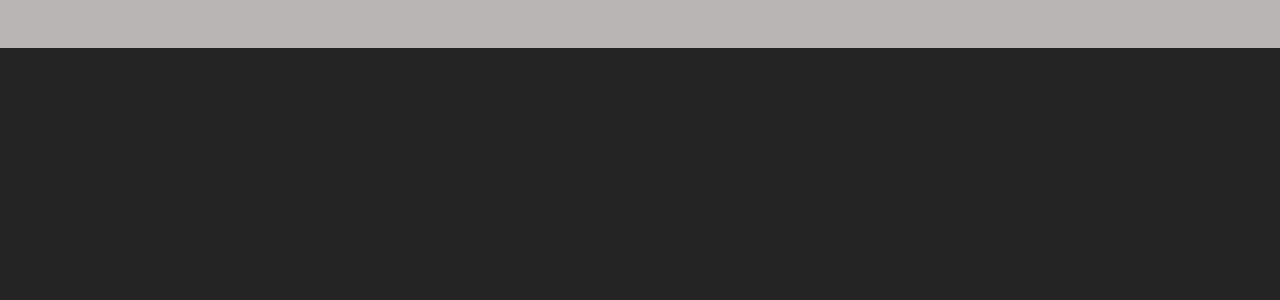
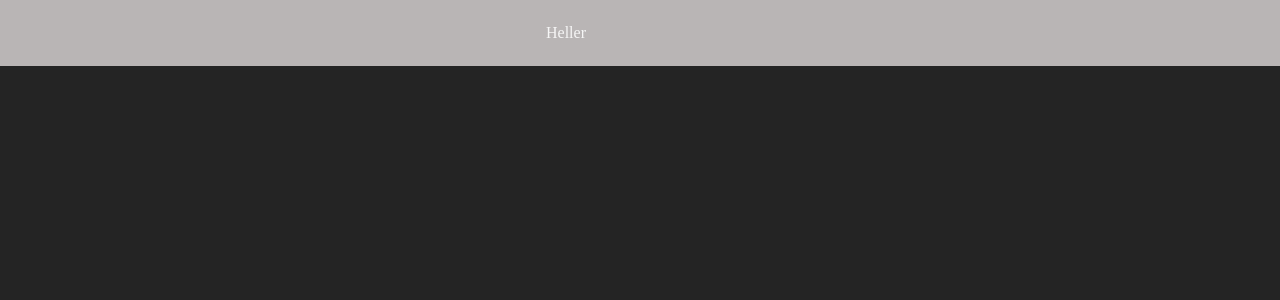
Before and after one commit to metalhead5209/GitStatss, a React (Vite) app: page / in a window 1280 px wide. Shown: the top 300 px of the page. Built offline with nearby package versions, Linux system fonts and the light colour scheme.

Commit message:
set up context api in index.ejs to funnel all data to one source to be called upon in the app

```diff
--- a/package.json
+++ b/package.json
@@ -9,6 +9,7 @@
     "preview": "vite preview"
   },
   "dependencies": {
+    "axios": "^0.27.2",
     "react": "^18.2.0",
     "react-dom": "^18.2.0",
     "react-router-dom": "^6.3.0"
--- a/src/components/NavBar.jsx
+++ b/src/components/NavBar.jsx
@@ -1,11 +1,13 @@
 import React from 'react';
 import styled from 'styled-components';
+import { GitContext } from '../context';
 import { NavWrapper } from '../Wrappers';
 
 const NavBar = () => {
+    const data = React.useContext(GitContext);
   return (
     <NavWrapper>
-
+        {data}
     </NavWrapper>
   )
 }
--- /dev/null
+++ b/src/context.jsx
@@ -0,0 +1,14 @@
+import React from "react";
+import axios from "axios";
+
+const rootUrl = 'https://api.github';
+
+const GitContext = React.createContext();
+
+const GitProvider = ({ children }) => {
+    return (
+        <GitContext.Provider value={'Heller'}>{children}</GitContext.Provider>
+    );
+};
+
+export { GitProvider, GitContext };
```
Also changed, not shown: src/main.jsx (+7 -4 lines), src/index.js (deleted), src/index.jsx (added), 1 other file (tests, documents, lock files or other folders).
